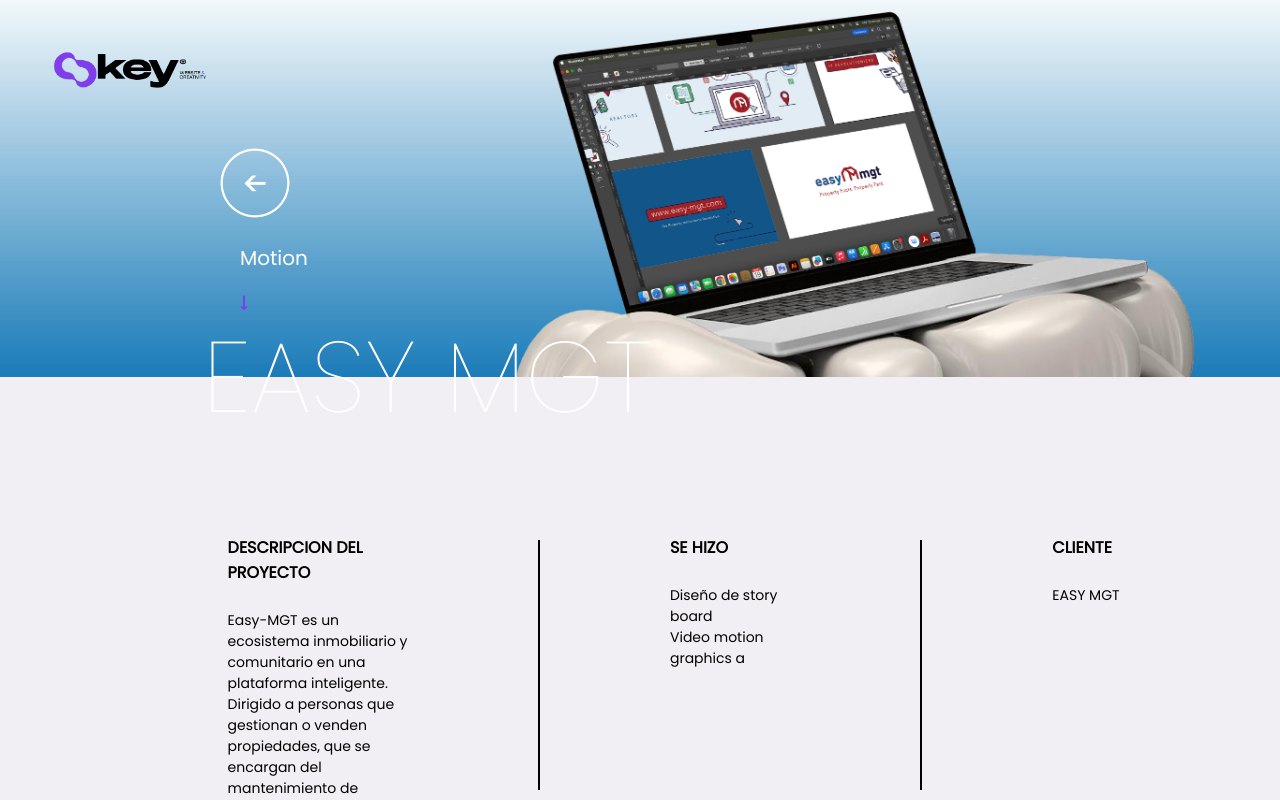
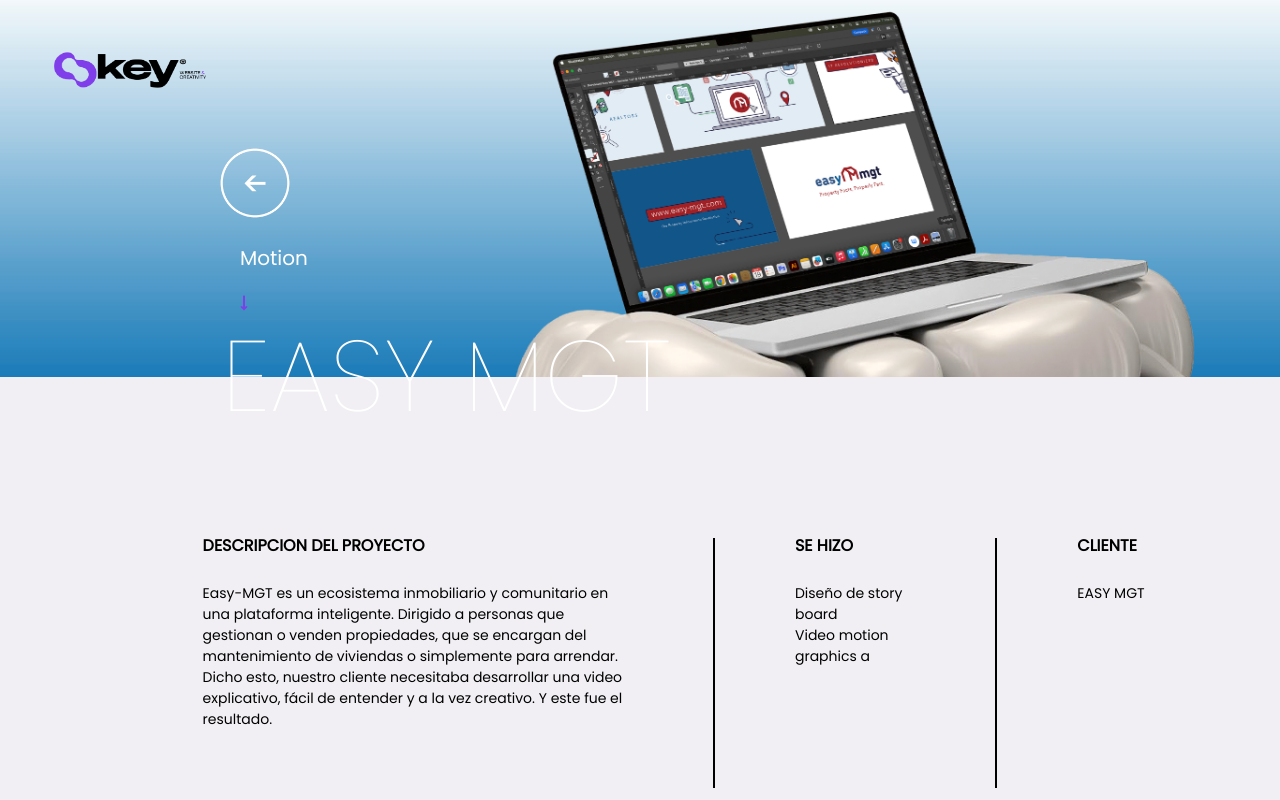
Before and after one commit to yorliana/Okey_Website, a React (Vite) app: page /easy in a window 1280 px wide. Shown: the top 800 px of the page. Built offline with nearby package versions, Linux system fonts and the light colour scheme.

Commit message:
actualizado easy

```diff
--- a/src/components/EasyMgt/EasyMgt.module.css
+++ b/src/components/EasyMgt/EasyMgt.module.css
@@ -178,7 +178,7 @@
     font-size: 100px;
     text-decoration: none;
     font-weight:100;
-    padding-left: 90px;
+    padding-left: 110px;
     font-family: 'Poppins', sans-serif;
     color: #FFFFFF;
 margin:-5%;
@@ -366,7 +366,7 @@
   .lorem{
     display: flex;
     flex-direction: column;
-    width: 300px;
+    width: 550px;
     padding-left: 120px;
 
   }
```
